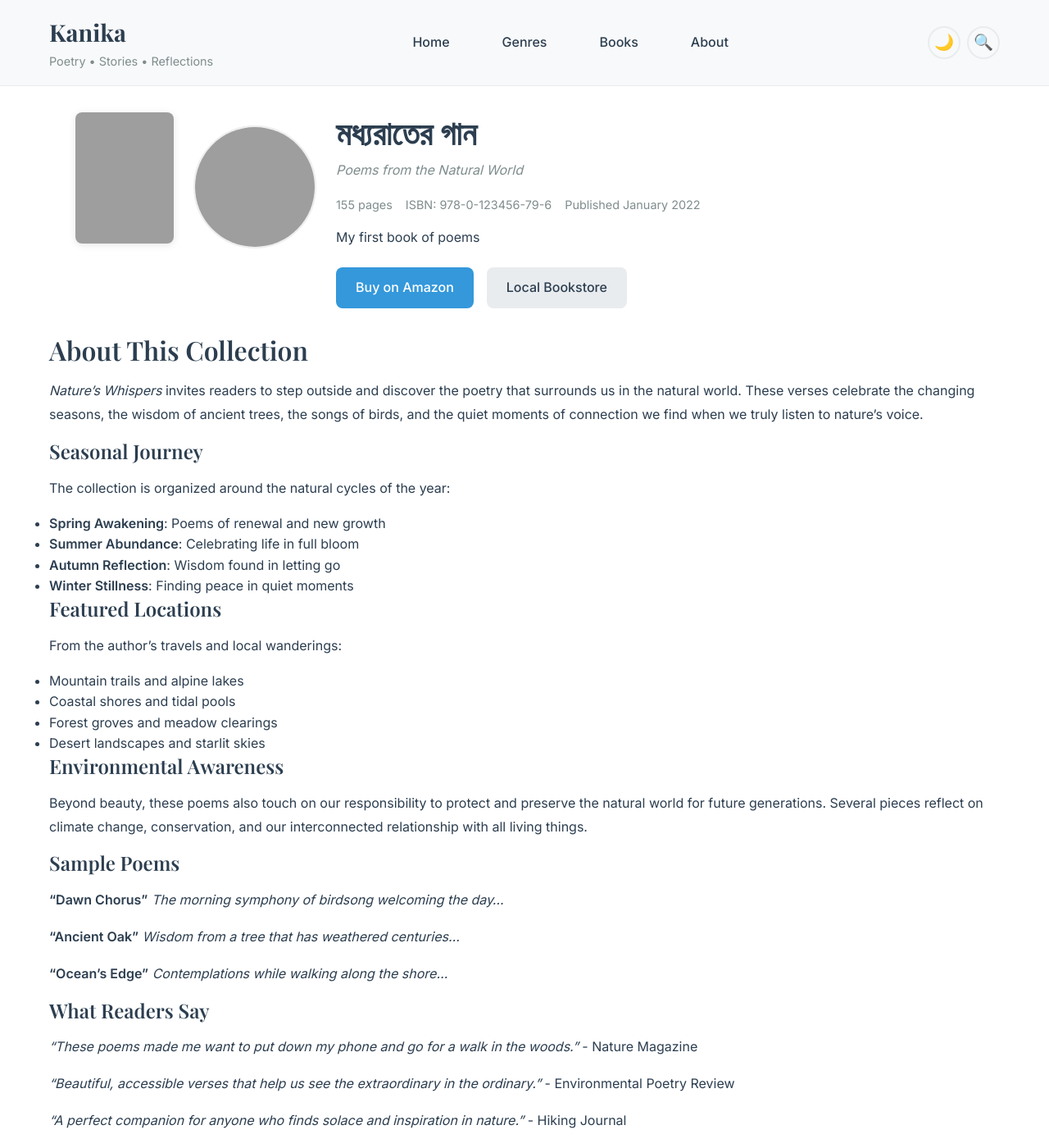
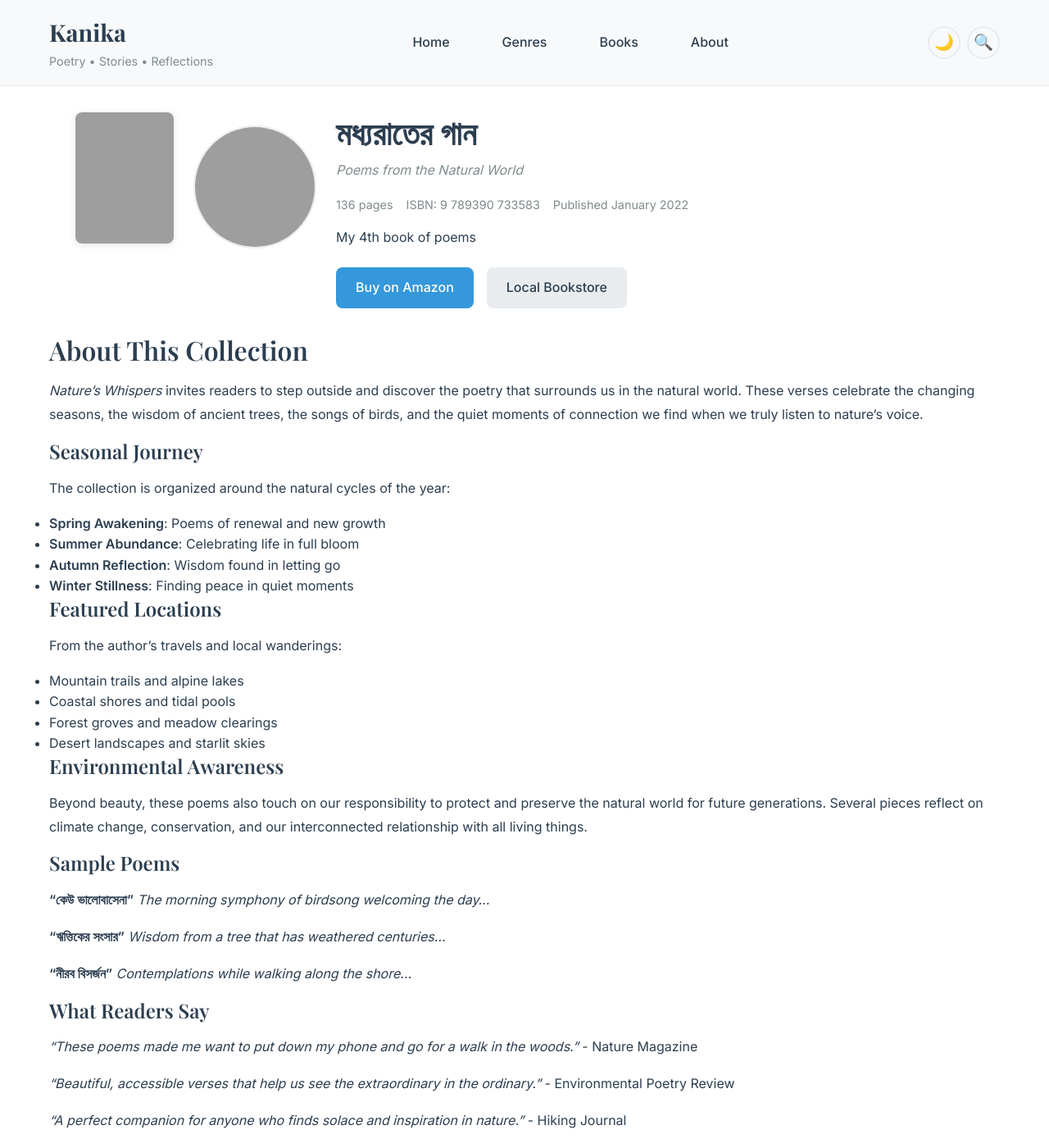
Before and after one commit to this-is-vivek/poetry-website, a Jekyll site: the page built from _books/madhyarater-gan.md, in a window 1280 px wide and 1400 px high. Shown: the whole window at 82% size. Built offline with Jekyll 4.4.1, drawn with Linux system fonts in a browser that asks for light colours; grey boxes are pictures that could not be loaded.

Commit message:
update madhyarater

```diff
--- a/_books/madhyarater-gan.md
+++ b/_books/madhyarater-gan.md
@@ -2,9 +2,9 @@
 layout: book
 title: "মধ্যরাতের গান"
 subtitle: "Poems from the Natural World"
-description: "My first book of poems"
-isbn: "978-0-123456-79-6"
-pages: 155
+description: "My 4th book of poems"
+isbn: "9 789390 733583"
+pages: 136
 publish_date: 2022-01-25
 cover_image: "madhya.jpg.jpg"
 purchase_links:
@@ -40,13 +40,13 @@ Beyond beauty, these poems also touch on our responsibility to protect and prese
 
 ### Sample Poems
 
-**"Dawn Chorus"**
+**"কেউ ভালোবাসেনা"**
 *The morning symphony of birdsong welcoming the day...*
 
-**"Ancient Oak"**
+**"ঋত্তিকের সংসার"**
 *Wisdom from a tree that has weathered centuries...*
 
-**"Ocean's Edge"**
+**"নীরব বিসর্জন"**
 *Contemplations while walking along the shore...*
 
 ### What Readers Say
```
